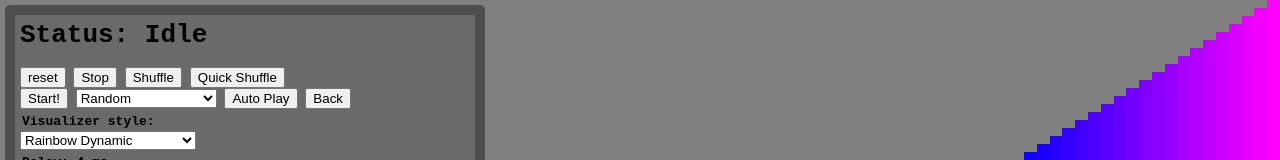
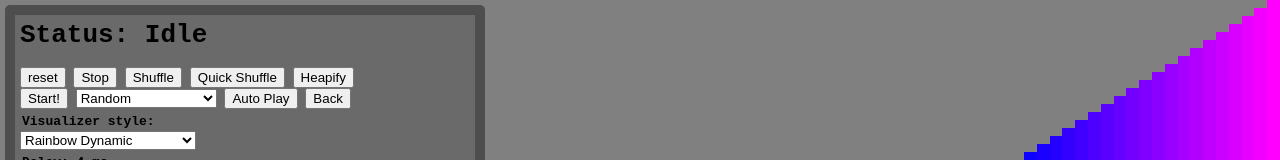
Before and after one commit to kaden-emrich/sorting-algorithm-visualiser, a plain HTML site: page index.html in a window 1280 px wide. Shown: the top 160 px of the page. Drawn offline with Linux system fonts and the light colour scheme.

Commit message:
added heapify button

```diff
--- a/index.html
+++ b/index.html
@@ -24,11 +24,8 @@
                 <button type="button" id="stopButton" onclick="stopAll()">Stop</button>
                 <button type="button" id="shuffleButton" onclick="visualShuffle(stopAll)">Shuffle</button>
                 <button type="button" id="quickShuffleButton" onclick="shuffle()">Quick Shuffle</button>
-                <!--<br>
-                <button type="button" id="bubbleSortButton" onclick="bubbleSortVisual()">Bubble Sort</button>
-                <button type="button" id="insertionSortButton" onclick="insertionSortVisual()">Insertion Sort</button>
-                <button type="button" id="selectionSortButton" onclick="selectionSortVisual()">Selection Sort</button>
-                <button type="button" id="mergeSortButton" onclick="mergeSortVisual()">Merge Sort</button>-->
+                <button type="button" id="heapifyButton" onclick="heapify()">Heapify</button>
+
                 <br>
                 <button type="button" id="startButton" onclick="startSort(stopAll)">Start!</button>
 
--- a/main.js
+++ b/main.js
@@ -630,6 +630,19 @@ sorts.heapSort.start = function(callback) {
 
 }// sorts.heapSort.start()
 
+function heapify(callback) {
+
+    newAnimationQ();
+
+    for(let i = Math.floor(numbers.length / 2 - 1); i >= 0; i--) {
+        sorts.heapSort.heapify(numbers.length, i);
+    }
+
+    statusDisplay.innerText = "Status: Heapifying";
+    playAnimationQ(callback);
+
+}
+
 
 sorts.superBrick = Object();
 
```
